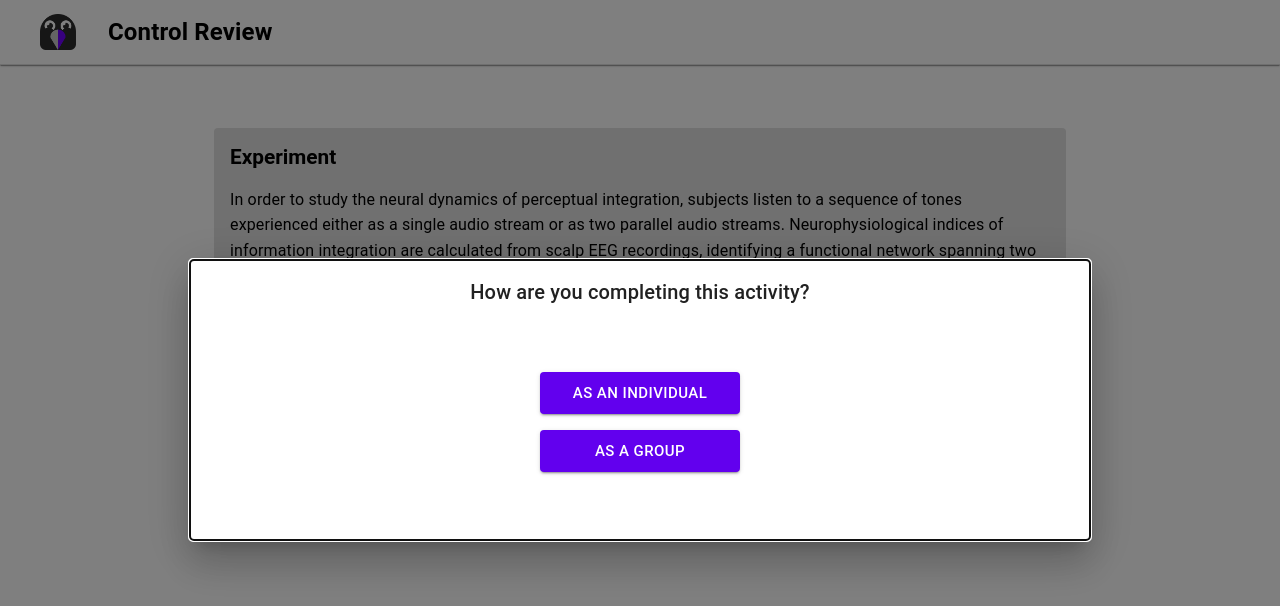
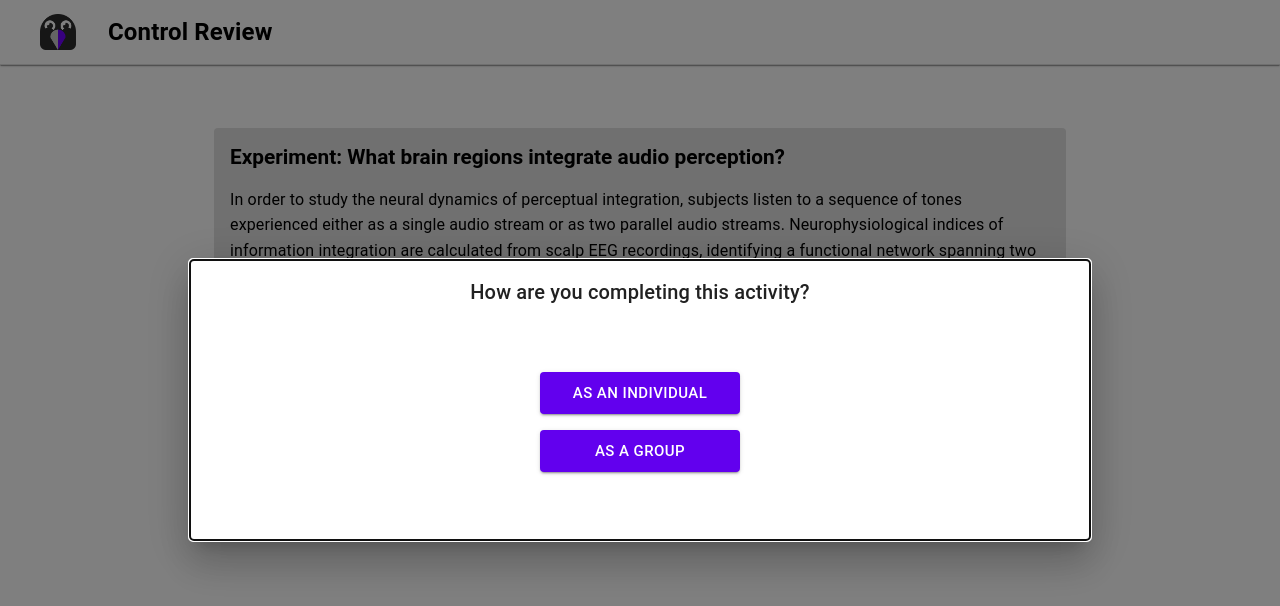
Before and after one commit to c4r-dev/jhuvt-con-con-rev-v0, a Next.js app: page / in a window 1280 px wide. Shown: the top 606 px of the page. Built offline with nearby package versions, Linux system fonts and the light colour scheme.

Commit message:
adding experiment title

```diff
--- a/app/page.js
+++ b/app/page.js
@@ -95,7 +95,7 @@ function AddressControlConstraint() {
             color: '#000000',
           }}
         >
-          Experiment
+        Experiment: What brain regions integrate audio perception?
         </Typography>
         <Typography
           variant="body1"
```
